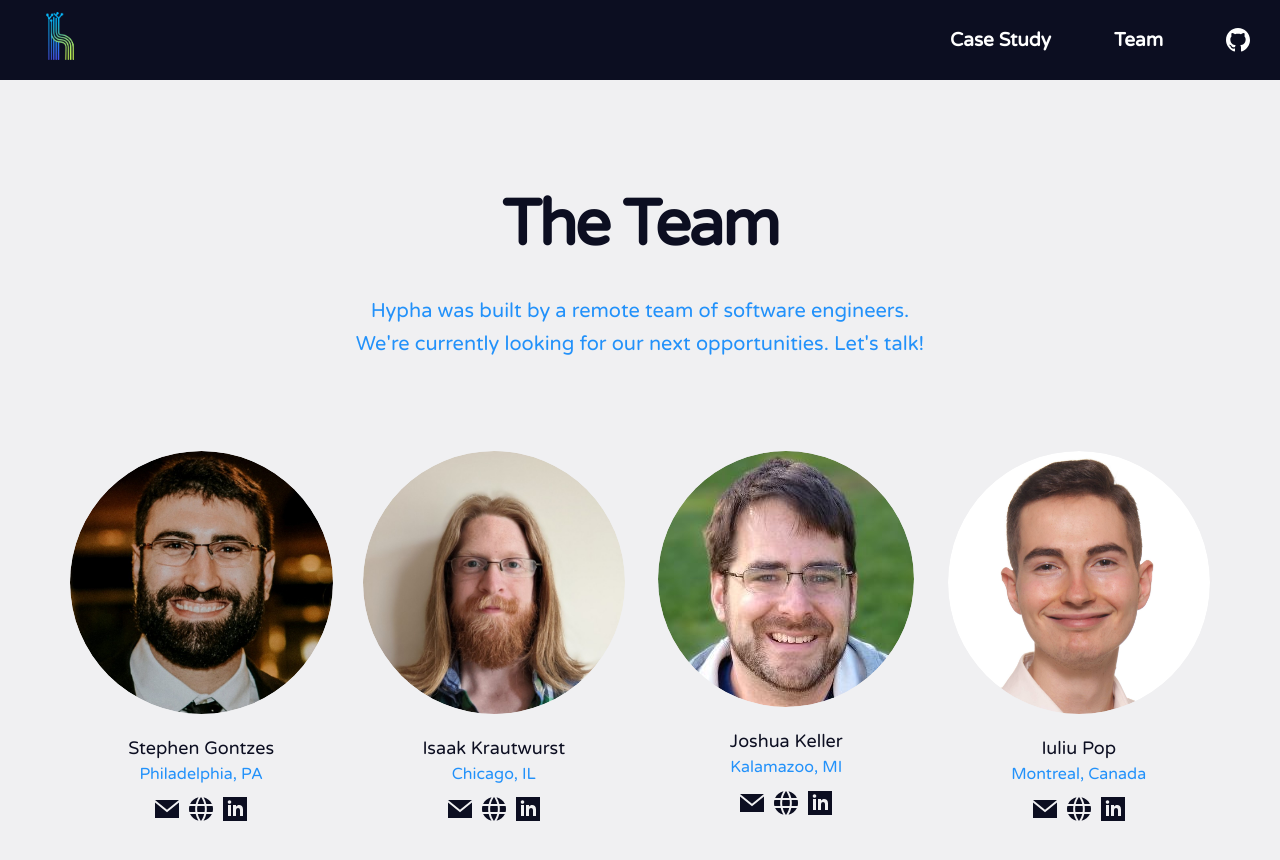
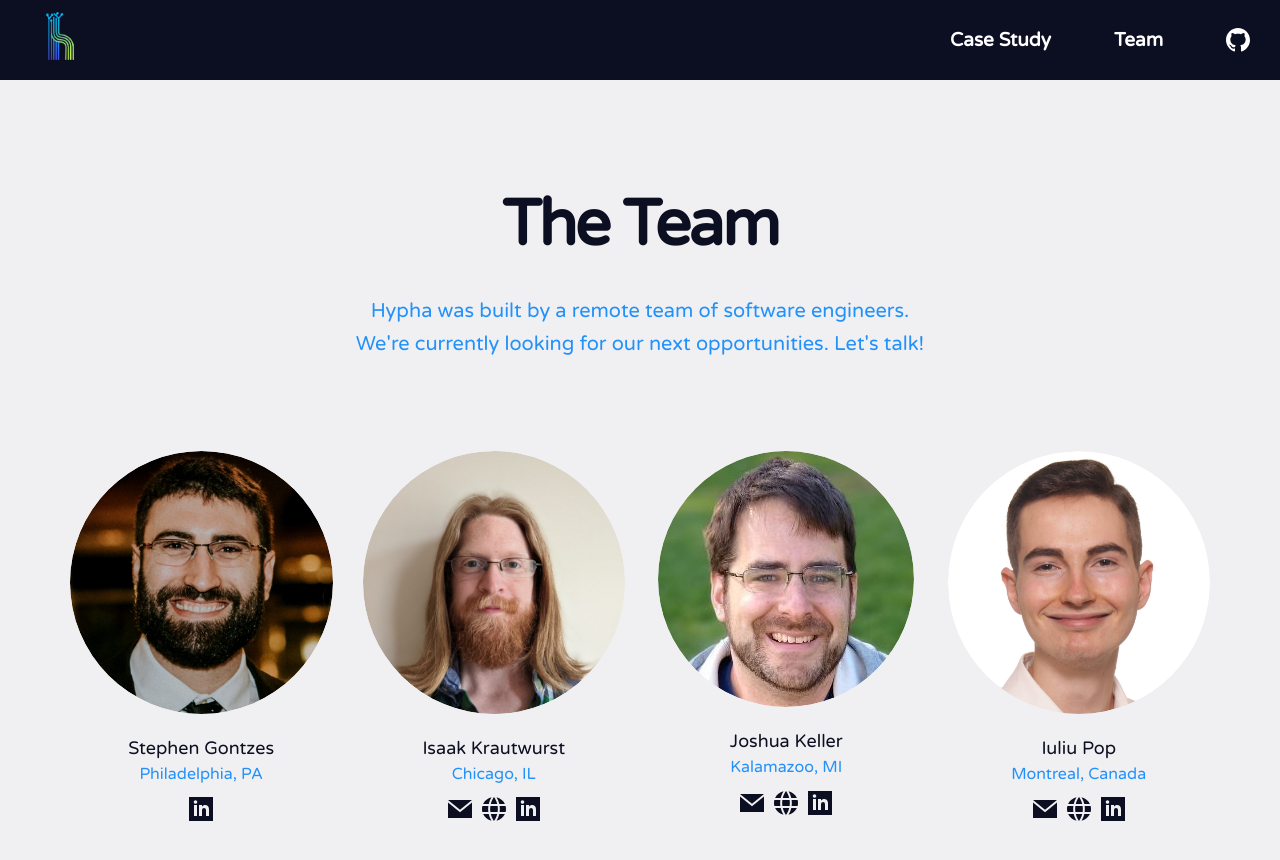
Before and after one commit to Team-Hypha/hypha-website, a Gatsby site: page /team in a window 1280 px wide. Built offline with nearby package versions, Linux system fonts and the light colour scheme; Gatsby itself is replaced by a stand-in of ours.

Commit message:
sg update contact links

```diff
--- a/src/components/team.js
+++ b/src/components/team.js
@@ -25,36 +25,6 @@ export default function Team() {
                       <div className="team-member-location">Philadelphia, PA</div>
                     </div>
                     <ul className="team-member-icons">
-                      <li>
-                        <a href="mailto:gontzess@gmail.com" target="_blank" rel="noreferrer">
-                          <span className="team-member-icon">
-                            <svg xmlns="http://www.w3.org/2000/svg" width="24" height="24" viewBox="0 0 24 24">
-                              <path
-                                fill="currentColor"
-                                d="M12 12.713l-11.985-9.713h23.97l-11.985 9.713zm0 2.574l-12-9.725v15.438h24v-15.438l-12 9.725z"
-                              />
-                            </svg>
-                          </span>
-                        </a>
-                      </li>
-                      <li>
-                        <a href="https://stephengontzes.dev/" target="_blank" rel="noreferrer">
-                          <span className="team-member-icon">
-                            <svg
-                              width="24"
-                              height="24"
-                              xmlns="http://www.w3.org/2000/svg"
-                              fill-rule="evenodd"
-                              clip-rule="evenodd"
-                            >
-                              <path
-                                fill="currentColor"
-                                d="M15.246 17c-.927 3.701-2.547 6-3.246 7-.699-1-2.32-3.298-3.246-7h6.492zm7.664 0c-1.558 3.391-4.65 5.933-8.386 6.733 1.315-2.068 2.242-4.362 2.777-6.733h5.609zm-21.82 0h5.609c.539 2.386 1.47 4.678 2.777 6.733-3.736-.8-6.828-3.342-8.386-6.733zm14.55-2h-7.28c-.29-1.985-.29-4.014 0-6h7.281c.288 1.986.288 4.015-.001 6zm-9.299 0h-5.962c-.248-.958-.379-1.964-.379-3s.131-2.041.379-3h5.962c-.263 1.988-.263 4.012 0 6zm17.28 0h-5.963c.265-1.988.265-4.012.001-6h5.962c.247.959.379 1.964.379 3s-.132 2.042-.379 3zm-8.375-8h-6.492c.925-3.702 2.546-6 3.246-7 1.194 1.708 2.444 3.799 3.246 7zm-8.548-.001h-5.609c1.559-3.39 4.651-5.932 8.387-6.733-1.237 1.94-2.214 4.237-2.778 6.733zm16.212 0h-5.609c-.557-2.462-1.513-4.75-2.778-6.733 3.736.801 6.829 3.343 8.387 6.733z"
-                              />
-                            </svg>
-                          </span>
-                        </a>
-                      </li>
                       <li>
                         <a href="https://www.linkedin.com/in/stephengontzes/" target="_blank" rel="noreferrer">
                           <span className="team-member-icon">
```
